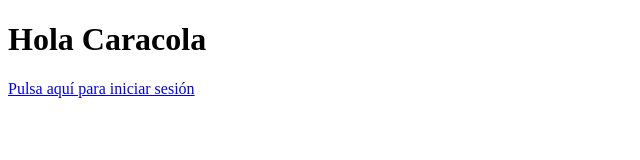
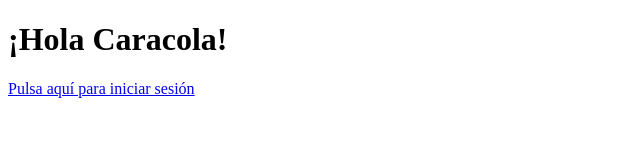
Before and after one commit to Crisgassam/API_RRHH, a plain HTML site: page cliente/index.html in a window 1280 px wide. Shown: the whole page, without its empty margins (0-640 px from the left). Drawn offline with Linux system fonts and the light colour scheme.

Commit message:
Commit de prueba (#1)
Co-authored-by: bgomexp <b.gomez.exposito@iescristobaldemonroy.es>

```diff
--- a/cliente/index.html
+++ b/cliente/index.html
@@ -6,7 +6,7 @@
     <title>Document</title>
 </head>
 <body>
-    <h1>Hola Caracola</h1>
+    <h1>¡Hola Caracola!</h1>
     <p><a href="login.html">Pulsa aquí para iniciar sesión</a></p>
 </body>
 </html>
```
